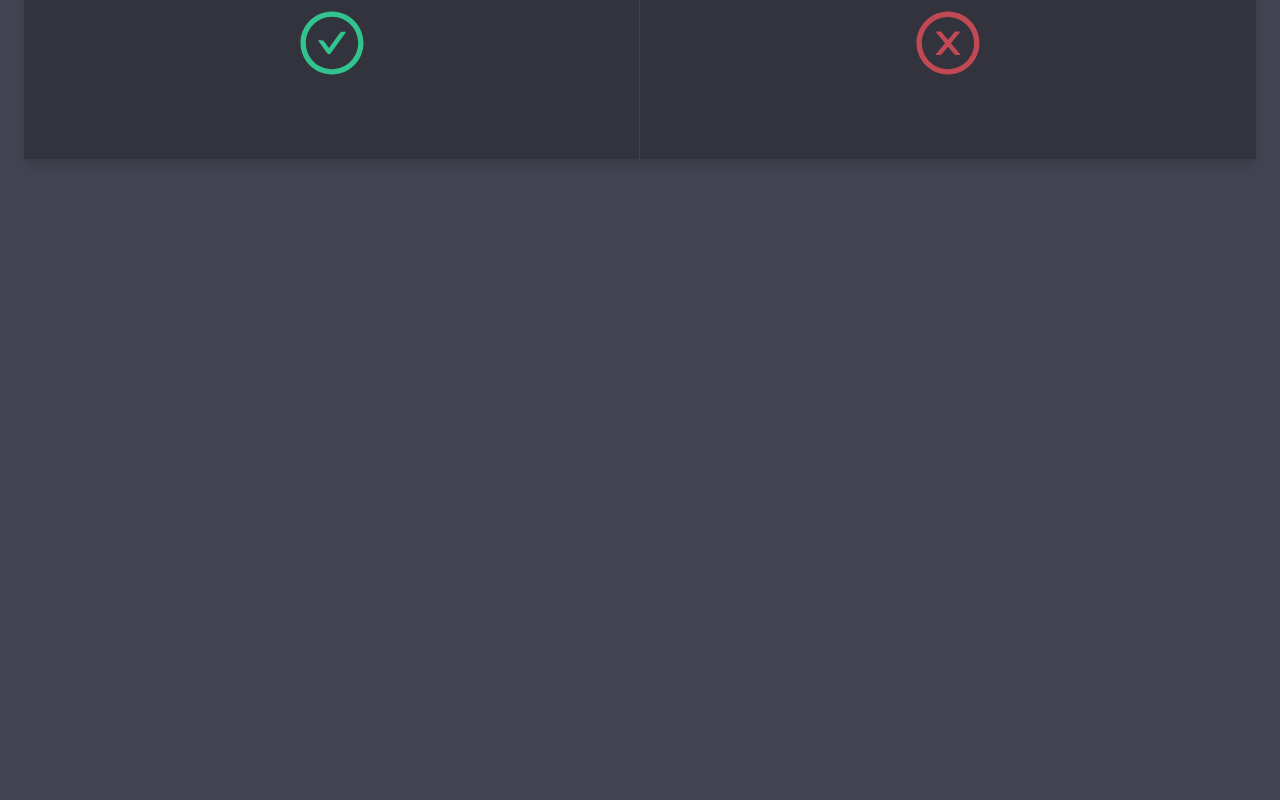
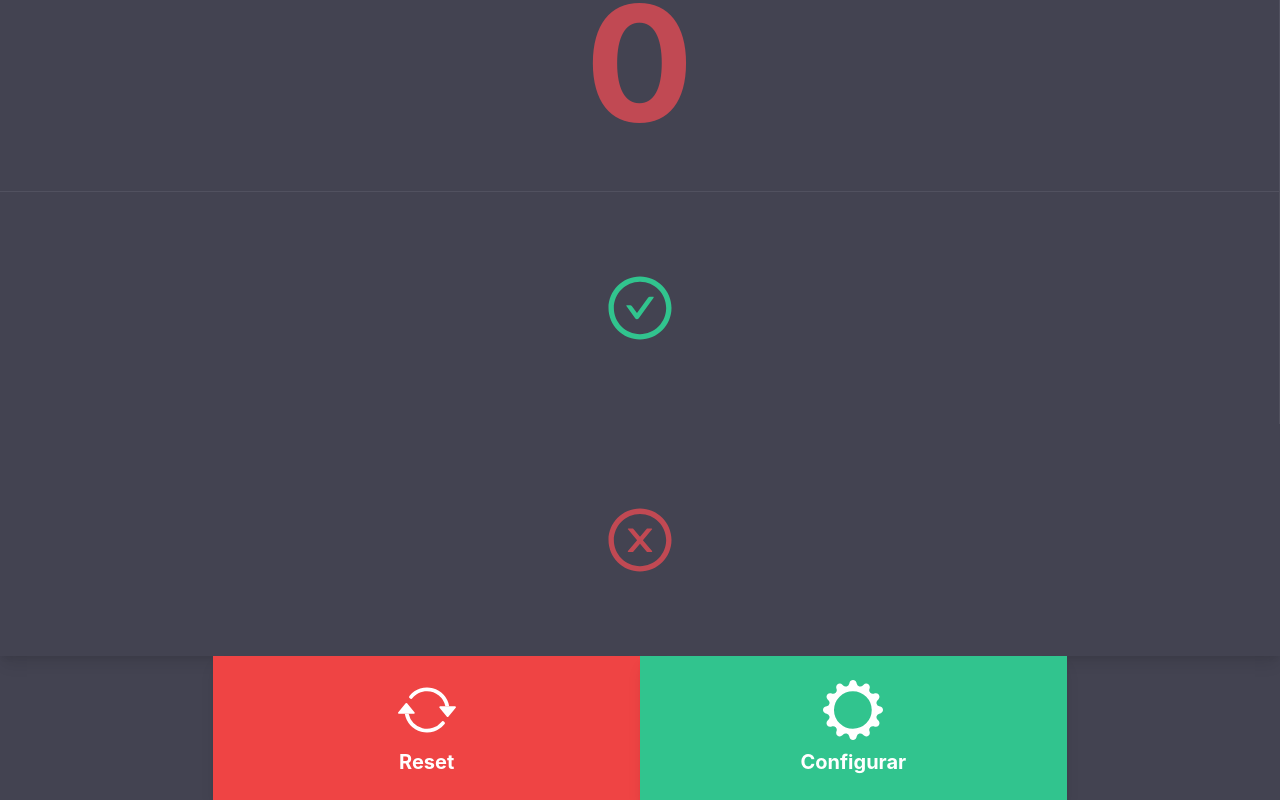
Before and after one commit to bresends/nextjs_control_exercices, a Next.js app: page / in a window 1280 px wide. Shown: the part 562-1362 px from the top of the page. Before the commit the page ends 800 px from the top, so only its background shows below. Built offline with nearby package versions, Linux system fonts and the light colour scheme.

Commit message:
Feat: Added Reset and Settings

```diff
--- /dev/null
+++ b/Layouts/Options.tsx
@@ -0,0 +1,21 @@
+import React, { Dispatch } from 'react';
+import Reset from '../components/Reset';
+import Settings from '../components/Settings';
+
+import { QuestionProps } from '../types/QuestionProps';
+
+export interface CardHolderProps extends QuestionProps {
+    setTotals: Dispatch<React.SetStateAction<number>>;
+    setWrongs: Dispatch<React.SetStateAction<number>>;
+}
+
+const Options = (props: CardHolderProps) => {
+    return (
+        <div className="flex justify-center mt-10 ">
+            <Reset setTotals={props.setTotals} setWrongs={props.setWrongs} />
+            <Settings setTotals={props.setTotals} setWrongs={props.setWrongs} />
+        </div>
+    );
+};
+
+export default Options;
--- /dev/null
+++ b/components/Reset.tsx
@@ -0,0 +1,28 @@
+import { IconContext } from 'react-icons';
+import { BsArrowRepeat } from 'react-icons/bs';
+import { CardHolderProps } from '../Layouts/CardHolder';
+
+const Reset = (props: CardHolderProps) => {
+    const resetAnswer = () => {
+        props.setTotals(0);
+        props.setWrongs(0);
+    };
+
+    return (
+        <div
+            className="group bg-red-500 flex flex-col items-center w-1/3 p-6 shadow-card hover:bg-red-400 transition ease-out duration-250"
+            onClick={resetAnswer}
+        >
+            <IconContext.Provider
+                value={{
+                    className: 'text-white text-4xl md:text-6xl cursor-pointer transform group-hover:scale-110 transition ease-out duration-250',
+                }}
+            >
+                <BsArrowRepeat />
+            </IconContext.Provider>
+            <p className="text-white font-bold text-xl pt-2">Reset</p>
+        </div>
+    );
+};
+
+export default Reset;
--- a/components/RightButton.tsx
+++ b/components/RightButton.tsx
@@ -1,8 +1,6 @@
-import React from 'react';
-import { QuestionProps } from '../types/QuestionProps';
 import { IconContext } from 'react-icons';
 import { AiOutlineCheckCircle } from 'react-icons/ai';
-import { CardHolderProps } from './CardHolder';
+import { CardHolderProps } from '../Layouts/CardHolder';
 
 const RightButton = (props: CardHolderProps) => {
     const countRightAnswer = () => {
--- /dev/null
+++ b/components/Settings.tsx
@@ -0,0 +1,27 @@
+import { IconContext } from 'react-icons';
+import { BsGearWide } from 'react-icons/bs';
+import { CardHolderProps } from '../Layouts/CardHolder';
+
+const Settings = (props: CardHolderProps) => {
+    const changeToggle = () => {
+        console.log('Working');
+    };
+
+    return (
+        <div
+            className="group bg-rightGreen flex flex-col items-center w-1/3 p-6 shadow-card hover:bg-red-400 transition ease-out duration-250"
+            onClick={changeToggle}
+        >
+            <IconContext.Provider
+                value={{
+                    className: 'text-white text-4xl md:text-6xl cursor-pointer',
+                }}
+            >
+                <BsGearWide />
+            </IconContext.Provider>
+            <p className="text-white font-bold text-xl pt-2">Configurar</p>
+        </div>
+    );
+};
+
+export default Settings;
--- a/components/WrongButton.tsx
+++ b/components/WrongButton.tsx
@@ -1,6 +1,6 @@
 import { IconContext } from 'react-icons';
 import { AiOutlineCloseCircle } from 'react-icons/ai';
-import { CardHolderProps } from './CardHolder';
+import { CardHolderProps } from '../Layouts/CardHolder';
 
 const Wrong = (props: CardHolderProps) => {
     const countWrongAnswer = () => {
--- a/pages/index.tsx
+++ b/pages/index.tsx
@@ -1,8 +1,10 @@
 import type { NextPage } from 'next';
 import { useState } from 'react';
-import CardHolder from '../components/CardHolder';
 import HeadComponent from '../components/Head';
 import Header from '../components/Header';
+import CardHolder from '../Layouts/CardHolder';
+import Options from '../Layouts/Options';
+// import Options from '../Layouts/Options';
 
 const Home: NextPage = () => {
     const [total, setTotal] = useState(0);
@@ -19,6 +21,7 @@ const Home: NextPage = () => {
                 setTotals={setTotal}
                 setWrongs={setWrong}
             />
+            <Options setTotals={setTotal} setWrongs={setWrong} />
         </div>
     );
 };
```
Also changed, not shown: Layouts/CardHolder.tsx (renamed from components/CardHolder.tsx, +4 -5 lines).
